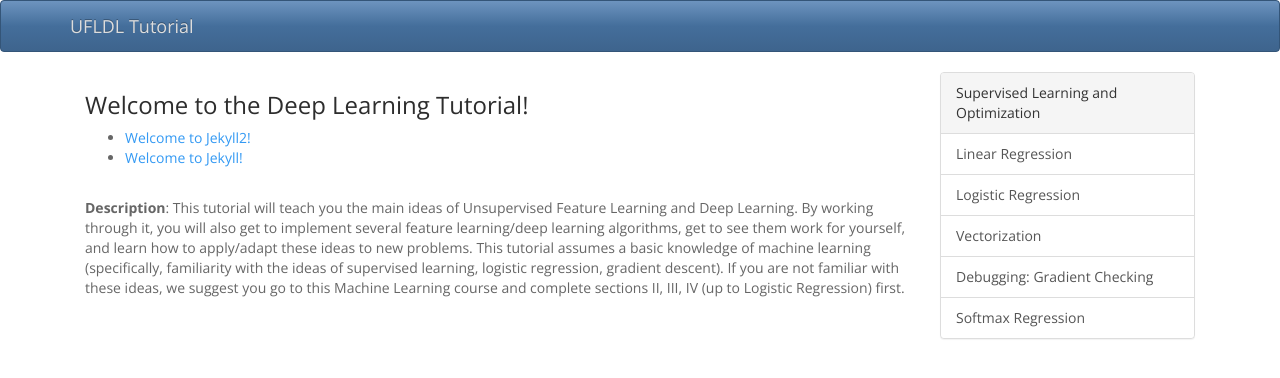
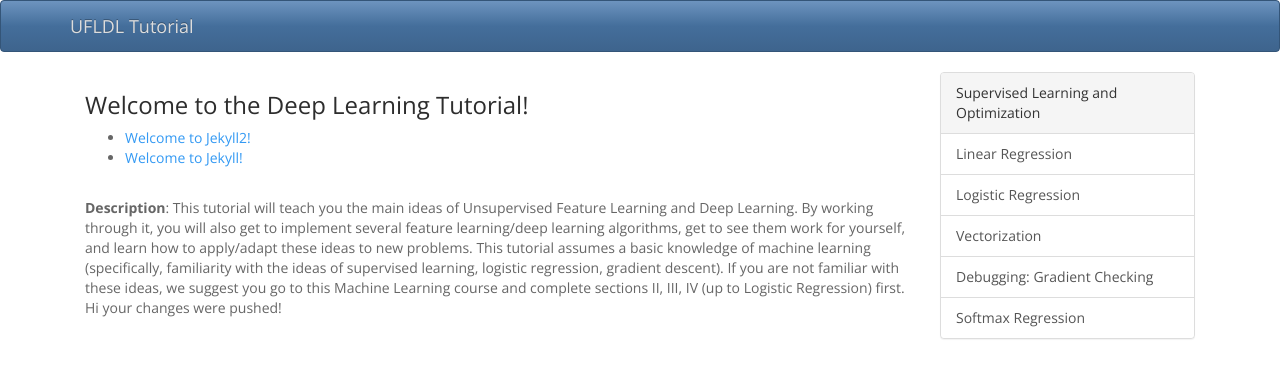
Before and after one commit to sameeptandon/ufldl_tutorial, a Jekyll site: the page built from index.html, in a window 1280 px wide. Shown: the top 378 px of the page. Built offline with Jekyll 4.4.1, drawn with Linux system fonts in a browser that asks for light colours.

Commit message:
did my changes get pushed...?

```diff
--- a/index.html
+++ b/index.html
@@ -16,4 +16,5 @@ title: Your New Jekyll Site
   <b>Description</b>: This tutorial will teach you the main ideas of Unsupervised Feature Learning and Deep Learning. By working through it, you will also get to implement several feature learning/deep learning algorithms, get to see them work for yourself, and learn how to apply/adapt these ideas to new problems.
   This tutorial assumes a basic knowledge of machine learning (specifically, familiarity with the ideas of supervised learning, logistic regression, gradient descent). If you are not familiar with these ideas, we suggest you go to this Machine Learning course and complete sections II, III, IV (up to Logistic Regression) first.
 
+Hi your changes were pushed!
 </div>
```
